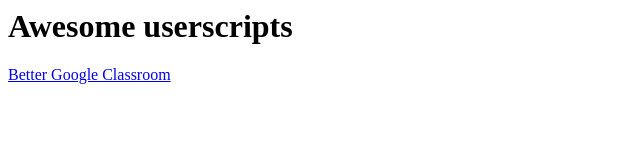
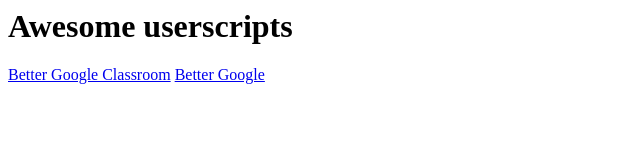
Before and after one commit to WayBetterInternet/awesome-userscripts, a plain HTML site: page index.html in a window 1280 px wide. Shown: the whole page, without its empty margins (0-640 px from the left). Drawn offline with Linux system fonts and the light colour scheme.

Commit message:
Update index.html

```diff
--- a/index.html
+++ b/index.html
@@ -3,3 +3,4 @@
 </head>
 <h1>Awesome userscripts</h1>
 <a href="BetterGoogleClassroom.user.js">Better Google Classroom</a>
+<a href="BetterGoogle.user.js">Better Google</a>
```
